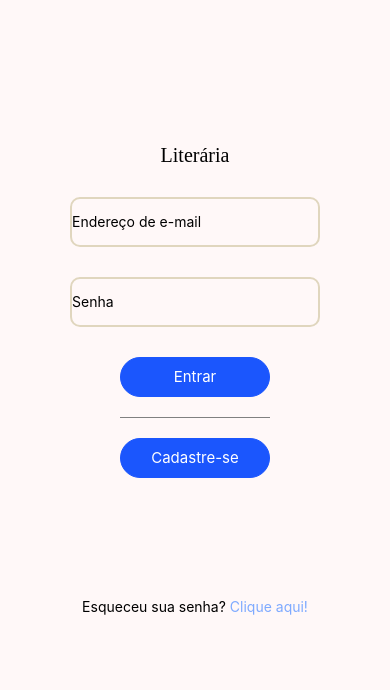
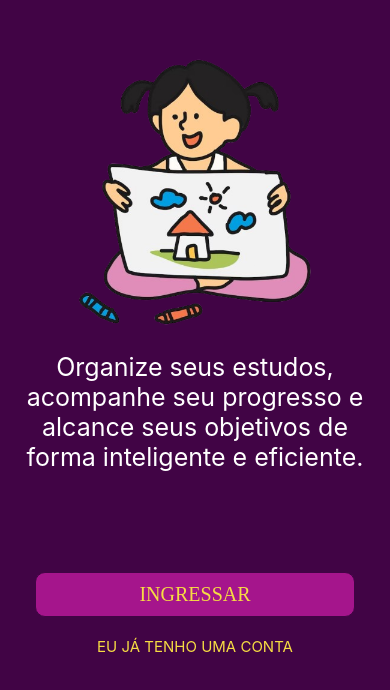
Before and after one commit to joaobroggine/literaria, a React Native app: screen /TelaInicial in a window 390 px wide. Shown: the part 128-818 px from the top of the page. Built offline with nearby package versions, Linux system fonts and the light colour scheme.

Commit message:
Feita a página inicial, de fato, do app.

```diff
--- a/App.js
+++ b/App.js
@@ -4,6 +4,7 @@ import { createStackNavigator } from "@react-navigation/stack";
 import TelaInicial from "./src/telas/TelaInicial";
 import RedefinirSenha from "./src/telas/RedefinirSenha";
 import Cadastro from "./src/telas/Cadastro";
+import Login from "./src/telas/Login";
 import TelaPrincipal from "./src/telas/TelaPrincipal";
 
 export default function App() {
@@ -14,6 +15,7 @@ export default function App() {
     <NavigationContainer>
       <Stack.Navigator initialRouteName="TelaInicial">
         <Stack.Screen name="TelaInicial" component={TelaInicial} options={{headerShown:false}}/>
+        <Stack.Screen name="TelaLogin" component={Login} options={{headerShown:false}}/>
         <Stack.Screen name="TelaRedefinirSenha" component={RedefinirSenha} options={{headerShown:true}}/>
         <Stack.Screen name="TelaCadastro" component={Cadastro} options={{headerShown:false}}/>
         <Stack.Screen name="TelaPrincipal" component={TelaPrincipal} options={{headerShown:true}}/>
--- /dev/null
+++ b/src/telas/Login.js
@@ -0,0 +1,129 @@
+import AsyncStorage from '@react-native-async-storage/async-storage';
+import { StatusBar } from 'expo-status-bar';
+import { useEffect, useState } from 'react';
+import { Alert, StyleSheet, Text, TextInput, TouchableOpacity, View } from 'react-native';
+
+export default function Login({navigation}) {
+
+  const [emailInput, setEmailInput] = useState('');
+  const [senhaInput, setSenhaInput] = useState('');
+  const [usuario, setUsuario] = useState(null)
+
+  useEffect(() => {
+    async function carregarUsuario() {
+      try {
+        const dados = await AsyncStorage.getItem("usuario")
+        if (dados) {
+          setUsuario(JSON.parse(dados))
+        }
+      } catch (error) {
+        console.error('Erro ao carregar os dados', error);
+      }
+    }
+    carregarUsuario()
+  }, [])
+
+  function VerificarUsuario() {
+
+    if (!usuario) {
+      Alert.alert("Erro", "Dados do usuário não carregados.");
+      return;
+    }
+
+    if (emailInput === usuario.email && senhaInput === usuario.senha){
+      navigation.navigate("TelaPrincipal")
+    } else {
+      Alert.alert('Erro', 'E-mail ou senha incorretos.');
+    }
+
+  }
+
+
+
+  return (
+    <View style={styles.container}>
+      <Text style={styles.title}>Literária</Text>
+      <StatusBar style="auto" />
+      <TextInput style={styles.input}
+          placeholder='Endereço de e-mail'
+          value={emailInput}
+          onChangeText={setEmailInput}
+          keyboardType="email-address"
+      />
+      <TextInput style={styles.input}
+          placeholder='Senha'
+          value={senhaInput}
+          onChangeText={setSenhaInput}
+      />
+      <View style={styles.escolha}>
+          <TouchableOpacity style={styles.button}
+            onPress={VerificarUsuario} >
+            <Text style = {{color: 'white', fontSize: 15}}>Entrar</Text>
+          </TouchableOpacity>
+          <View style={styles.cadastro}>
+            <TouchableOpacity style={styles.button}
+            onPress={() => navigation.navigate("TelaCadastro")}>
+                <Text style = {{color: 'white', fontSize: 15}}>Cadastre-se</Text>
+            </TouchableOpacity>
+          </View>
+      </View>
+      <View style= {styles.esqueci}>
+          <Text>
+            Esqueceu sua senha? <Text onPress={() => navigation.navigate("TelaRedefinirSenha")}
+                                      style={{color: '#7eaaff'}}
+                                >Clique aqui!</Text>
+          </Text>
+      </View>
+    </View>
+  );
+}
+
+const styles = StyleSheet.create({
+  container: {
+    flex: 1,
+    backgroundColor: '#FFF8F8',
+    alignItems: 'center',
+    justifyContent: 'center',
+    paddingTop: 70
+  },
+
+  title: {
+    fontSize: 20,
+    fontFamily: 'Poppins-Medium'
+  },
+
+  input: {
+    height: 50,
+    width: 250,
+    backgroundColor: ' #E9DFC3',
+    borderWidth: 2,
+    borderColor: 'rgb(224, 214, 190)',
+    borderRadius: 10,
+    marginTop: 30,
+  },
+
+  escolha: {
+    marginTop: 10
+  },
+
+  button: {
+    marginVertical: 20,
+    backgroundColor: '#1B56FD',
+    width: 150,
+    height: 40,
+    justifyContent: 'center',
+    alignItems: 'center',
+    borderWidth: 1,
+    borderColor: '#1B56FD',
+    borderRadius: 20,
+  },
+
+  cadastro: {
+    borderTopWidth: 1,
+    borderColor: 'gray',
+  },
+
+  esqueci: {
+    top: 100,
+  }
+});
--- a/src/telas/TelaInicial.js
+++ b/src/telas/TelaInicial.js
@@ -1,129 +1,73 @@
-import AsyncStorage from '@react-native-async-storage/async-storage';
-import { StatusBar } from 'expo-status-bar';
-import { useEffect, useState } from 'react';
-import { Alert, StyleSheet, Text, TextInput, TouchableOpacity, View } from 'react-native';
+import React from 'react'
+import { Image, StyleSheet, Text, TouchableOpacity, View } from 'react-native'
 
 export default function TelaInicial({navigation}) {
-
-  const [emailInput, setEmailInput] = useState('');
-  const [senhaInput, setSenhaInput] = useState('');
-  const [usuario, setUsuario] = useState(null)
-
-  useEffect(() => {
-    async function carregarUsuario() {
-      try {
-        const dados = await AsyncStorage.getItem("usuario")
-        if (dados) {
-          setUsuario(JSON.parse(dados))
-        }
-      } catch (error) {
-        console.error('Erro ao carregar os dados', error);
-      }
-    }
-    carregarUsuario()
-  }, [])
-
-  function VerificarUsuario() {
-
-    if (!usuario) {
-      Alert.alert("Erro", "Dados do usuário não carregados.");
-      return;
-    }
-
-    if (emailInput === usuario.email && senhaInput === usuario.senha){
-      navigation.navigate("TelaPrincipal")
-    } else {
-      Alert.alert('Erro', 'E-mail ou senha incorretos.');
-    }
-
-  }
-
-
-
   return (
     <View style={styles.container}>
-      <Text style={styles.title}>Literária</Text>
-      <StatusBar style="auto" />
-      <TextInput style={styles.input}
-          placeholder='Endereço de e-mail'
-          value={emailInput}
-          onChangeText={setEmailInput}
-          keyboardType="email-address"
-      />
-      <TextInput style={styles.input}
-          placeholder='Senha'
-          value={senhaInput}
-          onChangeText={setSenhaInput}
-      />
-      <View style={styles.escolha}>
-          <TouchableOpacity style={styles.button}
-            onPress={VerificarUsuario} >
-            <Text style = {{color: 'white', fontSize: 15}}>Entrar</Text>
+        <Image
+          source={require('../../assets/images/people.png')}
+          style={{ width: 300, height: 300 }}
+        />
+        <Text style={styles.text}>
+          Organize seus estudos, acompanhe seu progresso e alcance seus objetivos de forma inteligente e eficiente.
+        </Text>
+        <View style={styles.buttonArea}>
+          <TouchableOpacity
+          style={styles.button}
+          onPress={() => navigation.navigate("TelaCadastro")}
+          >
+            <Text style={styles.text2}>INGRESSAR</Text>
           </TouchableOpacity>
-          <View style={styles.cadastro}>
-            <TouchableOpacity style={styles.button}
-            onPress={() => navigation.navigate("TelaCadastro")}>
-                <Text style = {{color: 'white', fontSize: 15}}>Cadastre-se</Text>
-            </TouchableOpacity>
-          </View>
-      </View>
-      <View style= {styles.esqueci}>
-          <Text>
-            Esqueceu sua senha? <Text onPress={() => navigation.navigate("TelaRedefinirSenha")}
-                                      style={{color: '#7eaaff'}}
-                                >Clique aqui!</Text>
-          </Text>
-      </View>
+          <TouchableOpacity
+          onPress={() => navigation.navigate("TelaLogin")}
+          >
+            <Text style={styles.text3}>EU JÁ TENHO UMA CONTA</Text>
+          </TouchableOpacity>
+        </View>
     </View>
-  );
+  )
 }
 
 const styles = StyleSheet.create({
   container: {
     flex: 1,
-    backgroundColor: '#FFF8F8',
+    backgroundColor: '#410445',
     alignItems: 'center',
-    justifyContent: 'center',
-    paddingTop: 70
+    justifyContent: 'flex-end',
+    padding: 10
   },
-
-  title: {
+  text: {
+    color: 'white',
+    fontSize: 25,
+    textAlign: 'center',
+    paddingTop: 10
+  },
+  text2: {
+    color: '#F6DC43',
     fontSize: 20,
-    fontFamily: 'Poppins-Medium'
+    fontFamily: 'Poppins',
+    textAlign: 'center',
+    padding: 10
   },
-
-  input: {
-    height: 50,
-    width: 250,
-    backgroundColor: ' #E9DFC3',
-    borderWidth: 2,
-    borderColor: 'rgb(224, 214, 190)',
-    borderRadius: 10,
-    marginTop: 30,
+  text3: {
+    color: '#F6DC43',
+    fontSize: 15,
+    textAlign: 'center',
+    marginTop: 20
   },
-
-  escolha: {
-    marginTop: 10
+  buttonArea: {
+    marginTop: 50,
+    marginVertical: 50,
+    marginTop: 100
   },
 
   button: {
-    marginVertical: 20,
-    backgroundColor: '#1B56FD',
-    width: 150,
-    height: 40,
-    justifyContent: 'center',
+    backgroundColor: '#A5158C',
+    borderWidth: 1,
+    borderColor: '#410445',
+    borderRadius: 10,
+    width: 320,
     alignItems: 'center',
-    borderWidth: 1,
-    borderColor: '#1B56FD',
-    borderRadius: 20,
-  },
-
-  cadastro: {
-    borderTopWidth: 1,
-    borderColor: 'gray',
-  },
-
-  esqueci: {
-    top: 100,
+    justifyContent: 'center'
   }
-});
+})
```
Also changed, not shown: assets/images/people.png (added), 1 other file (tests, documents, lock files or other folders).
